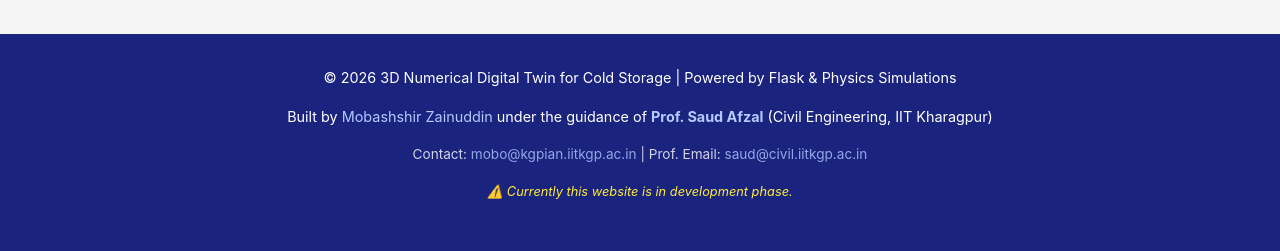
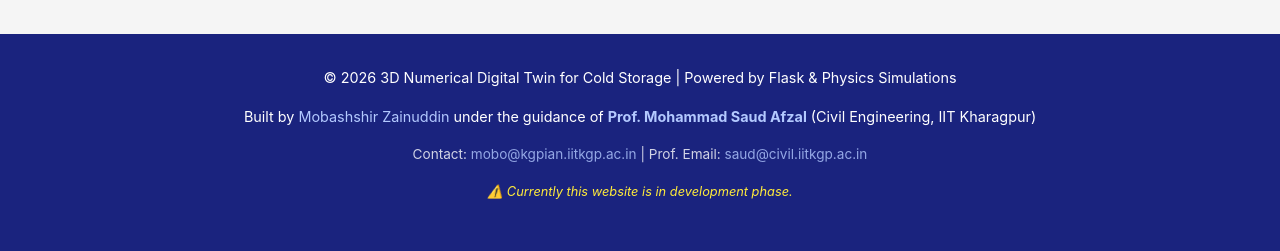
Before and after one commit to mobashshir-ubn-zainuddin/ColdStorageTwin, a Flask app: page /about-cold-storage in a window 1280 px wide. Shown: the part 2160-2411 px from the top of the page. Run offline with Flask 3, Linux system fonts and the light colour scheme.

Commit message:
Info updated

```diff
--- a/templates/base.html
+++ b/templates/base.html
@@ -299,7 +299,7 @@
     <!-- Footer -->
     <footer>
         <p>&copy; 2026 3D Numerical Digital Twin for Cold Storage | Powered by Flask & Physics Simulations</p>
-        <p style="margin-top: 0.5rem;">Built by <a href="https://github.com/mobashshir-ubn-zainuddin" target="_blank">Mobashshir Zainuddin</a> under the guidance of <strong><a href="https://www.iitkgp.ac.in/department/CE/faculty/ce-saud" target="_blank">Prof. Saud Afzal</a></strong> (Civil Engineering, IIT Kharagpur)</p>
+        <p style="margin-top: 0.5rem;">Built by <a href="https://github.com/mobashshir-ubn-zainuddin" target="_blank">Mobashshir Zainuddin</a> under the guidance of <strong><a href="https://www.iitkgp.ac.in/department/CE/faculty/ce-saud" target="_blank">Prof. Mohammad Saud Afzal</a></strong> (Civil Engineering, IIT Kharagpur)</p>
         <p style="margin-top: 0.5rem; font-size: 0.85rem; opacity: 0.8;">
             Contact: <a href="mailto:mobo@kgpian.iitkgp.ac.in">mobo@kgpian.iitkgp.ac.in</a> |
             Prof. Email: <a href="mailto:saud@civil.iitkgp.ac.in">saud@civil.iitkgp.ac.in</a>
```
